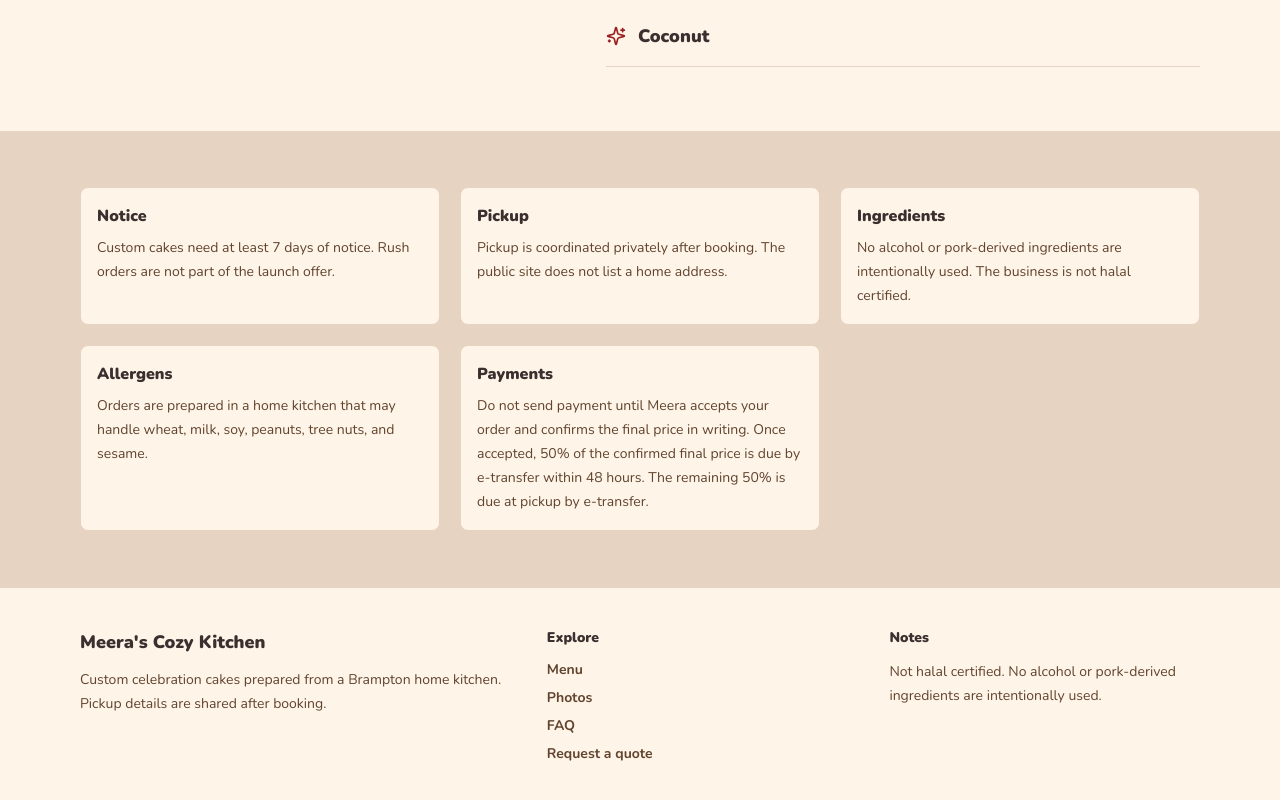
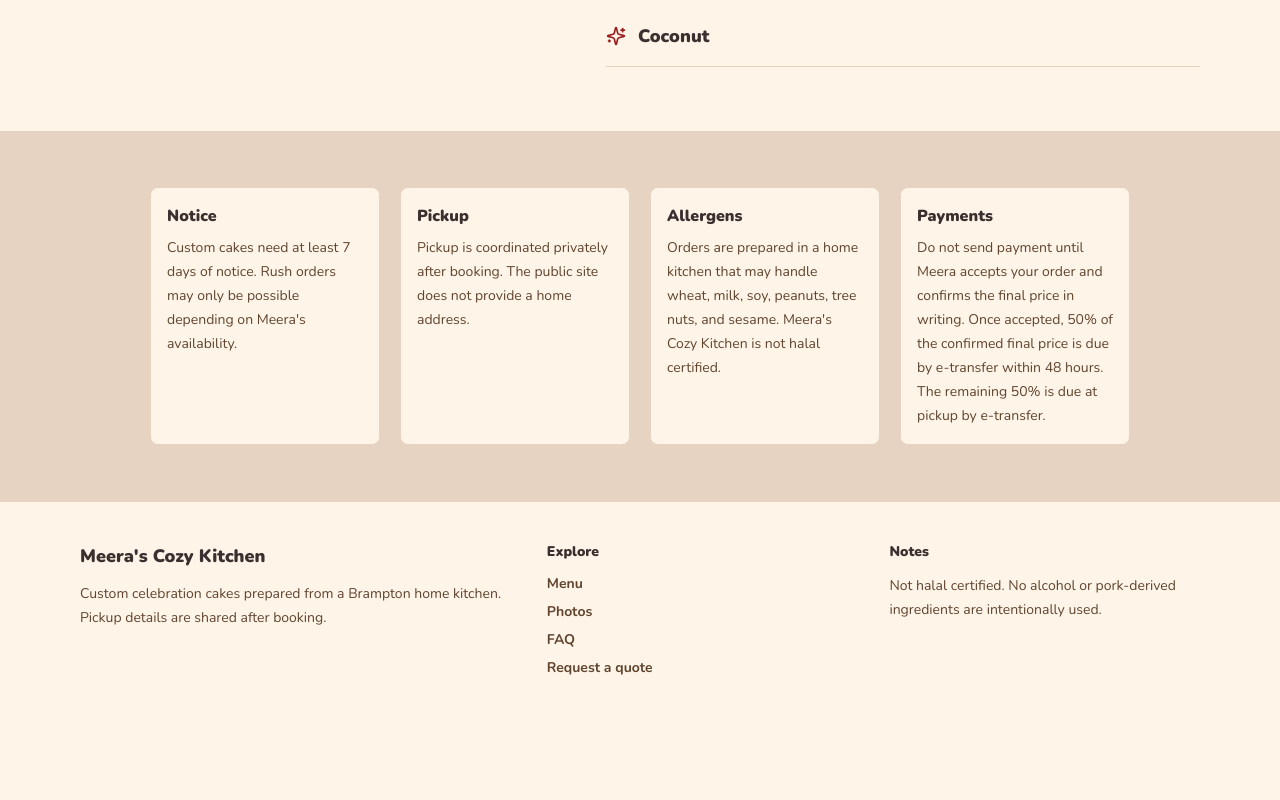
Before and after one commit to Hardik-S/meeras-cozy-kitchen-v2, a Next.js app: page / in a window 1280 px wide. Shown: the part 1472-2272 px from the top of the page. After the commit the page ends 2190 px from the top, so only its background shows below. Built offline with nearby package versions, Linux system fonts and the light colour scheme; a web font is replaced by a local one.

Commit message:
Refine homepage policy cards

```diff
--- a/src/app/page.tsx
+++ b/src/app/page.tsx
@@ -90,7 +90,7 @@ export default function HomePage() {
       </section>
 
       <section className="bg-[var(--surface-warm)] py-14">
-        <div className="section-wrap grid gap-5 md:grid-cols-3" data-reveal>
+        <div className="section-wrap grid gap-5 md:grid-cols-2 lg:grid-cols-[repeat(4,230px)] lg:justify-center" data-reveal>
           {customerPolicies.map((policy) => (
             <article key={policy.title} className="rounded-[8px] border border-[var(--line)] bg-[var(--background)] p-4">
               <h2 className="font-black">{policy.title}</h2>
--- a/src/content/policies.ts
+++ b/src/content/policies.ts
@@ -3,19 +3,15 @@ import { business } from "./business";
 export const customerPolicies = [
   {
     title: "Notice",
-    body: "Custom cakes need at least 7 days of notice. Rush orders are not part of the launch offer."
+    body: "Custom cakes need at least 7 days of notice. Rush orders may only be possible depending on Meera's availability."
   },
   {
     title: "Pickup",
-    body: "Pickup is coordinated privately after booking. The public site does not list a home address."
-  },
-  {
-    title: "Ingredients",
-    body: "No alcohol or pork-derived ingredients are intentionally used. The business is not halal certified."
+    body: "Pickup is coordinated privately after booking. The public site does not provide a home address."
   },
   {
     title: "Allergens",
-    body: "Orders are prepared in a home kitchen that may handle wheat, milk, soy, peanuts, tree nuts, and sesame."
+    body: "Orders are prepared in a home kitchen that may handle wheat, milk, soy, peanuts, tree nuts, and sesame. Meera's Cozy Kitchen is not halal certified."
   },
   {
     title: "Payments",
```
Also changed, not shown: 1 other file (tests, documents, lock files or other folders).
